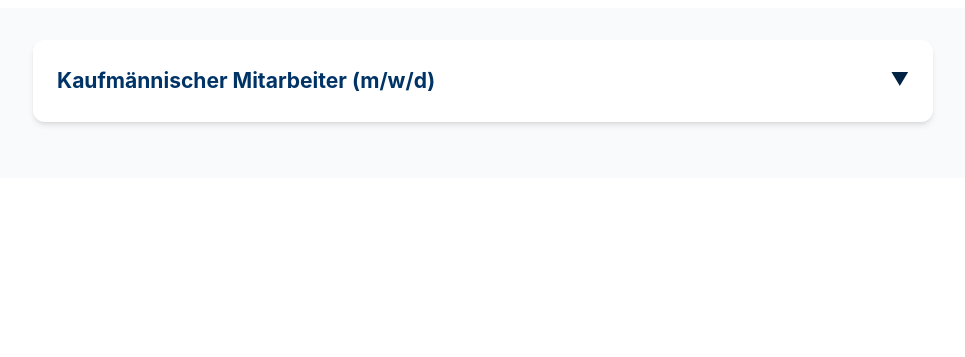
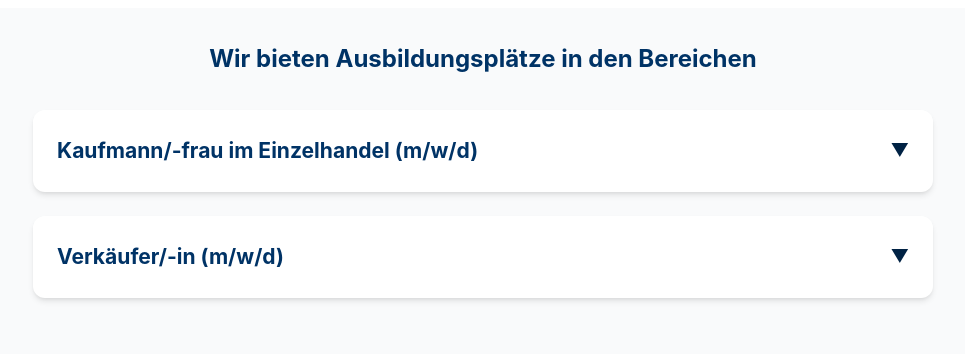
Before and after one commit to schafeld/compass24-landing-pages, a website: page landing-page-components/details-accordion/job-details-accordion.html in a window 1280 px wide. Shown: the whole page, without its empty margins (157-1122 px from the left). Drawn offline with Linux system fonts and the light colour scheme.

Commit message:
chnage appearance to 2 training offers

```diff
--- a/landing-page-components/details-accordion/job-details-accordion.html
+++ b/landing-page-components/details-accordion/job-details-accordion.html
@@ -4,7 +4,9 @@
   <meta charset="UTF-8">
   <meta name="viewport" content="width=device-width, initial-scale=1.0">
   <title>Compass24 - Job Details Accordion</title>
-<!-- The HTML header above is for preview purposes (do not copy to CMS content page). -->
+</head>
+<body>
+  <!-- The HTML header and footer are for preview purposes (DevTools mobile emulator). Do not copy to CMS content page. -->
 
 
 <!--
@@ -13,7 +15,7 @@ Template for displaying job details in an accordion format.
 Used in 'Jobs' page.
 
 Date: 2026-02-11
-Version: 0.2.0
+Version: 0.2.1
 
 Uses native HTML <details> and <summary> elements for accordion functionality.
 No JavaScript required - works in any CMS environment.
@@ -21,13 +23,6 @@ No JavaScript required - works in any CMS environment.
 TODO: When the final combination of components is established, consider merging common styles into a shared CSS file to reduce redundancy.
 Use only one in a layout container...
 -->
-</head>
-<body>
-  <!-- The HTML header and footer are for preview purposes (DevTools mobile emulator). Do not copy to CMS content page. -->
-
-
-
-
   <style>
     /* ============================================
        SCOPED DESIGN TOKENS & BASE STYLES
@@ -432,18 +427,17 @@ Use only one in a layout container...
 
   <div class="compass24-job-accordion-component">
     <section class="accordion-section" aria-labelledby="accordion-title">
-        <!--
+
       <header class="accordion-header">
-        <h2 id="accordion-title" class="accordion-header__title">Offene Stellen</h2>
+        <h2 id="accordion-title" class="accordion-header__title">Wir bieten Ausbildungsplätze in den Bereichen</h2>
       </header>
-      -->
 
       <div class="accordion" role="region" aria-label="Jobangebote">
 
         <!-- Job Item 1 -->
         <details class="accordion-item">
           <summary class="accordion-trigger">
-            <h3 class="accordion-trigger__title">Kaufmännischer Mitarbeiter (m/w/d)</h3>
+            <h3 class="accordion-trigger__title">Kaufmann/-frau im Einzelhandel (m/w/d)</h3>
             <span class="accordion-trigger__icon" aria-hidden="true"></span>
           </summary>
 
@@ -508,10 +502,9 @@ Use only one in a layout container...
         </details>
 
         <!-- Job Item 2 -->
-         <!--
         <details class="accordion-item">
           <summary class="accordion-trigger">
-            <h3 class="accordion-trigger__title">Lagerlogistiker (m/w/d)</h3>
+            <h3 class="accordion-trigger__title">Verkäufer/-in (m/w/d)</h3>
             <span class="accordion-trigger__icon" aria-hidden="true"></span>
           </summary>
 
@@ -573,7 +566,6 @@ Use only one in a layout container...
             </div>
           </div>
         </details>
-        -->
 
       </div>
     </section>
```
